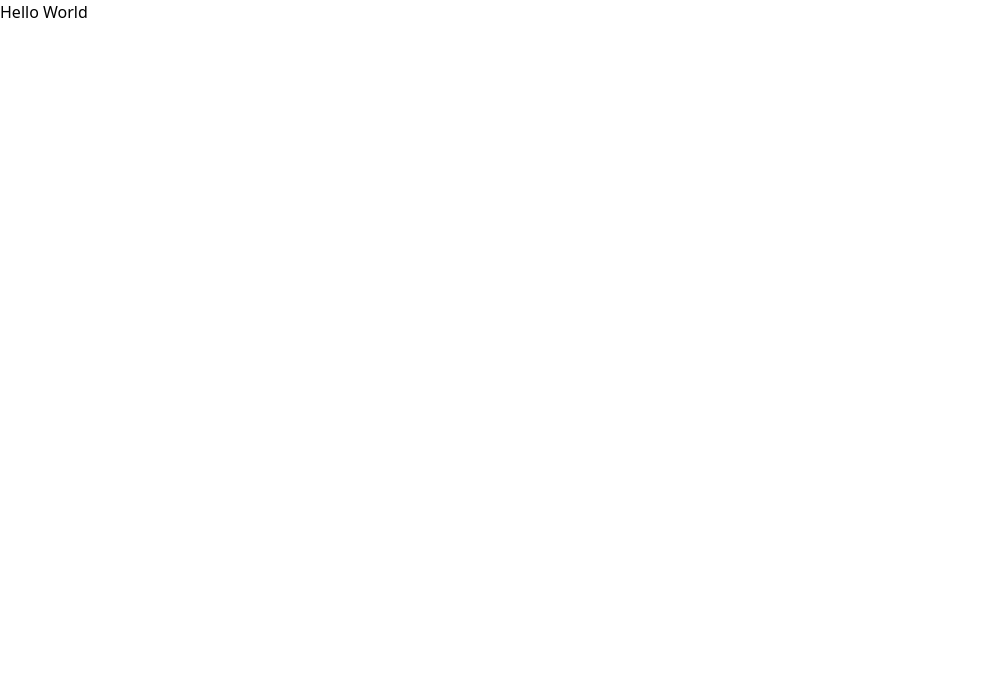
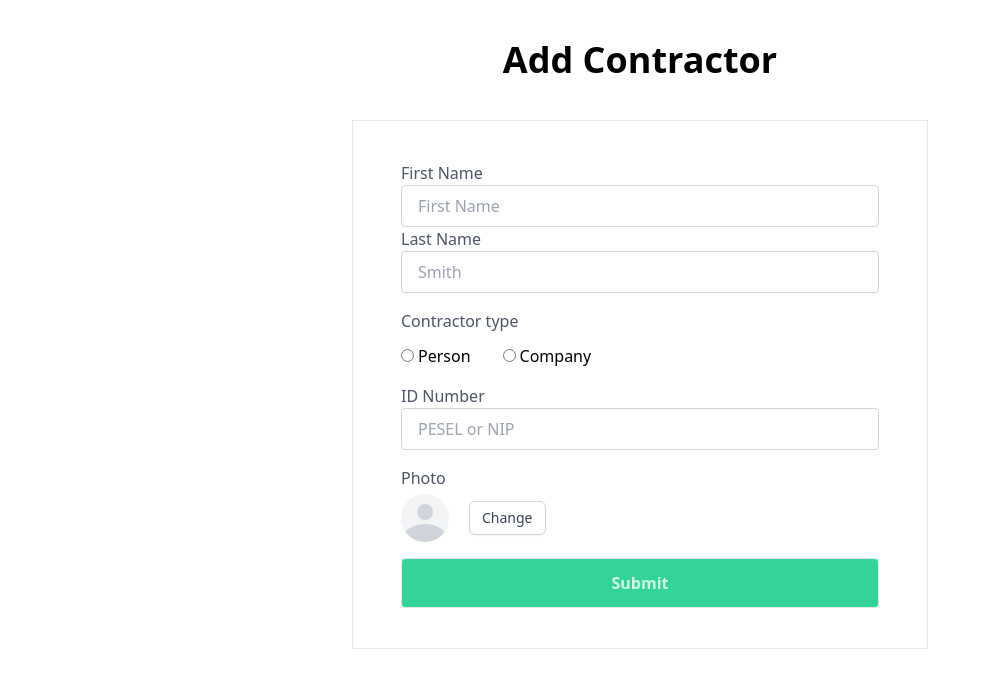
Before and after one commit to KarolGitHub/contractor-form, a React (Create React App) app: page / in a window 1280 px wide. Shown: the top 688 px of the page, without its empty margins (0-990 px from the left). Built offline with nearby package versions, Linux system fonts and the light colour scheme.

Commit message:
feat: basic UI structure

```diff
--- a/package.json
+++ b/package.json
@@ -6,6 +6,7 @@
     "@craco/craco": "^6.4.3",
     "react": "^17.0.2",
     "react-dom": "^17.0.2",
+    "react-hook-form": "^7.21.2",
     "react-scripts": "^4.0.3",
     "typescript": "^4.5.3",
     "web-vitals": "^2.1.2"
--- a/src/App.tsx
+++ b/src/App.tsx
@@ -1,9 +1,10 @@
 import React from 'react';
+import ContractorForm from './components/ContractorForm';
 
 function App() {
   return (
     <div>
-      <h1>Hello World</h1>
+      <ContractorForm />
     </div>
   );
 }
--- /dev/null
+++ b/src/components/ContractorForm.tsx
@@ -0,0 +1,115 @@
+import React from 'react';
+import { useForm } from 'react-hook-form';
+import InputForm from './InputForm';
+
+const ContractorForm = () => {
+  const {
+    register,
+    formState: { errors },
+    handleSubmit,
+  } = useForm();
+
+  const onSubmit = async (data: any) => {
+    const fields = { fields: data };
+    console.log(fields);
+  };
+
+  return (
+    <React.Fragment>
+      <h1 className='text-center text-4xl font-semibold mt-10'>
+        Add Contractor
+      </h1>
+      <form
+        className='max-w-xl m-auto py-10 mt-10 px-12 border'
+        onSubmit={handleSubmit(onSubmit)}
+      >
+        <InputForm
+          name='firstName'
+          label='First Name'
+          type='text'
+          placeholder='First Name'
+          rules={{ required: 'This field is required' }}
+          register={register}
+          errors={errors}
+        />
+
+        <InputForm
+          name='lastName'
+          label='Last Name'
+          type='text'
+          placeholder='Smith'
+          rules={{ required: 'This field is required' }}
+          register={register}
+          errors={errors}
+        />
+
+        <label className='text-gray-600 font-medium block mt-4'>
+          Contractor type
+        </label>
+        <label className='inline-block'>
+          <input
+            className='mt-4 mr-1'
+            type='radio'
+            {...register('contractorType')}
+            value='person'
+            name='contractorType'
+          />
+          Person
+        </label>
+
+        <label className='ml-8 inline-block'>
+          <input
+            className='mt-4 mr-1'
+            type='radio'
+            {...register('contractorType')}
+            value='company'
+            name='contractorType'
+          />
+          Company
+        </label>
+
+        <div className='mt-4' />
+
+        <InputForm
+          name='idNumber'
+          label='ID Number'
+          type='number'
+          placeholder='PESEL or NIP'
+          rules={{ required: 'This field is required' }}
+          register={register}
+          errors={errors}
+        />
+
+        <div className='mt-4'>
+          <label className='text-gray-600 font-medium block mt-4'>Photo</label>
+          <div className='mt-1 flex items-center'>
+            <span className='inline-block h-12 w-12 rounded-full overflow-hidden bg-gray-100'>
+              <svg
+                className='h-full w-full text-gray-300'
+                fill='currentColor'
+                viewBox='0 0 24 24'
+              >
+                <path d='M24 20.993V24H0v-2.996A14.977 14.977 0 0112.004 15c4.904 0 9.26 2.354 11.996 5.993zM16.002 8.999a4 4 0 11-8 0 4 4 0 018 0z' />
+              </svg>
+            </span>
+            <button
+              type='button'
+              className='ml-5 bg-white py-2 px-3 border border-gray-300 rounded-md shadow-sm text-sm leading-4 font-medium text-gray-700 hover:bg-gray-50 focus:outline-none focus:ring-2 focus:ring-offset-2 focus:ring-indigo-500'
+            >
+              Change
+            </button>
+          </div>
+        </div>
+
+        <button
+          className='mt-4 w-full bg-green-400 hover:bg-green-600 text-green-100 border py-3 px-6 font-semibold text-md rounded'
+          type='submit'
+        >
+          Submit
+        </button>
+      </form>
+    </React.Fragment>
+  );
+};
+
+export default ContractorForm;
--- /dev/null
+++ b/src/components/InputForm.tsx
@@ -0,0 +1,36 @@
+import React, { InputHTMLAttributes } from 'react';
+
+interface InputProps extends InputHTMLAttributes<HTMLInputElement> {
+  name: 'firstName' | 'lastName' | 'idNumber';
+  label: string;
+  rules: {};
+  register: any;
+  errors: { [x: string]: any };
+}
+
+const InputForm: React.FC<InputProps> = ({
+  name,
+  label,
+  rules,
+  register,
+  errors = {},
+  ...rest
+}) => {
+  return (
+    <React.Fragment>
+      <label className='text-gray-600 font-medium'>{label}</label>
+      <input
+        className='border-solid border-gray-300 border py-2 px-4 w-full rounded text-gray-700'
+        {...register(name, rules)}
+        {...rest}
+      />
+      {errors[name] && (
+        <div className='mb-3 text-normal text-red-500'>
+          {errors[name].message}
+        </div>
+      )}
+    </React.Fragment>
+  );
+};
+
+export default InputForm;
```
Also changed, not shown: 1 other file (tests, documents, lock files or other folders).
